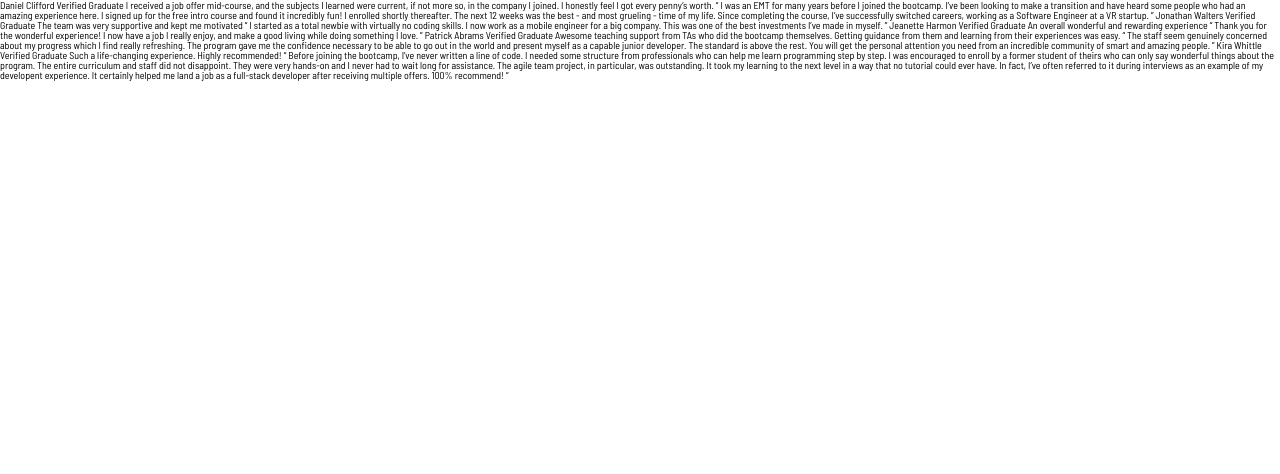
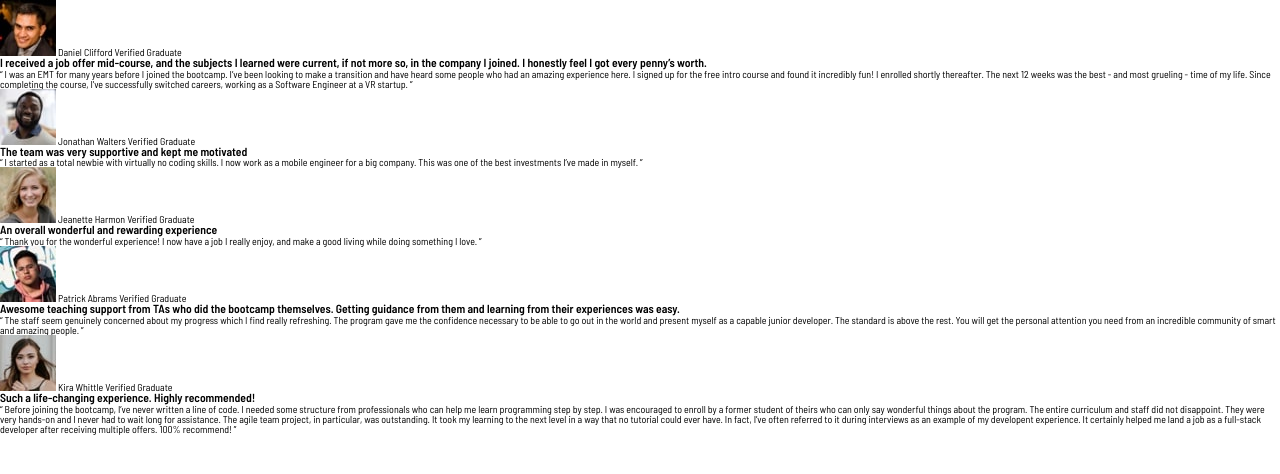
Before and after one commit to GabrielDeFreitas/front-end-mentor-challenges, a plain HTML site: page testimonials-grid-section-main/index.html in a window 1280 px wide. Drawn offline with Linux system fonts and the light colour scheme.

Commit message:
html syntax

```diff
--- a/testimonials-grid-section-main/index.html
+++ b/testimonials-grid-section-main/index.html
@@ -12,58 +12,94 @@
 
 </head>
 <body>
-  Daniel Clifford
-  Verified Graduate
+  <main>
+    <article class="testimonials-grid">
 
-  I received a job offer mid-course, and the subjects I learned were current, if not more so,
-  in the company I joined. I honestly feel I got every penny’s worth.
+      <section class="testimonials-grid__section">
+        <div class="testimonials-grid__avatar">
+          <img class="testimonials-grid__img" src="images/image-daniel.jpg" alt="image-daniel">
+          <span>Daniel Clifford</span>
+          <span>Verified Graduate</span>
+        </div>
 
-  “ I was an EMT for many years before I joined the bootcamp. I’ve been looking to make a
+        <div class="testimonials-grid__content">
+          <h1 class="testimonials-grid__title">I received a job offer mid-course, and the subjects I learned were current, if not more so,
+            in the company I joined. I honestly feel I got every penny’s worth.</h1>
+          <q class="testimonials-grid__quote"> “ I was an EMT for many years before I joined the bootcamp. I’ve been looking to make a
             transition and have heard some people who had an amazing experience here. I signed up
             for the free intro course and found it incredibly fun! I enrolled shortly thereafter.
             The next 12 weeks was the best - and most grueling - time of my life. Since completing
-  the course, I’ve successfully switched careers, working as a Software Engineer at a VR startup. ”
+            the course, I've successfully switched careers, working as a Software Engineer at a VR startup. ”</q>
+        </div>
+      </section>
 
-  Jonathan Walters
-  Verified Graduate
+      <section class="testimonials-grid__section">
+        <div class="testimonials-grid__avatar">
+          <img class="testimonials-grid__img" src="images/image-jonathan.jpg" alt="image-jonathan">
+          <span>Jonathan Walters</span>
+          <span>Verified Graduate</span>
+        </div>
 
-  The team was very supportive and kept me motivated
+        <div class="testimonials-grid__content">
+          <h1 class="testimonials-grid__title">The team was very supportive and kept me motivated</h1>
+          <q class="testimonials-grid__quote">  “ I started as a total newbie with virtually no coding skills. I now work as a mobile engineer
+            for a big company. This was one of the best investments I’ve made in myself. ”
+          </q>
+        </div>
+      </section>
 
-  “ I started as a total newbie with virtually no coding skills. I now work as a mobile engineer
-  for a big company. This was one of the best investments I’ve made in myself. ”
+      <section class="testimonials-grid__section">
+        <div class="testimonials-grid__avatar">
+          <img class="testimonials-grid__img" src="images/image-jeanette.jpg" alt="image-jeanette">
+          <span>Jeanette Harmon</span>
+          <span>Verified Graduate</span>
+        </div>
 
-  Jeanette Harmon
-  Verified Graduate
+        <div class="testimonials-grid__content">
+          <h1 class="testimonials-grid__title">An overall wonderful and rewarding experience</h1>
+          <q class="testimonials-grid__quote"> “ Thank you for the wonderful experience! I now have a job I really enjoy, and make a good living
+            while doing something I love. ”</q>
+        </div>
+      </section>
 
-  An overall wonderful and rewarding experience
+      <section class="testimonials-grid__section">
+        <div class="testimonials-grid__avatar">
+          <img class="testimonials-grid__img" src="images/image-patrick.jpg" alt="image-patrick">
+          <span>Patrick Abrams</span>
+          <span>Verified Graduate</span>
+        </div>
 
-  “ Thank you for the wonderful experience! I now have a job I really enjoy, and make a good living
-  while doing something I love. ”
-
-  Patrick Abrams
-  Verified Graduate
-
-  Awesome teaching support from TAs who did the bootcamp themselves. Getting guidance from them and
-  learning from their experiences was easy.
-
-  “ The staff seem genuinely concerned about my progress which I find really refreshing. The program
+        <div class="testimonials-grid__content">
+          <h1 class="testimonials-grid__title">Awesome teaching support from TAs who did the bootcamp themselves. Getting guidance from them and
+            learning from their experiences was easy.</h1>
+          <q class="testimonials-grid__quote">“ The staff seem genuinely concerned about my progress which I find really refreshing. The program
             gave me the confidence necessary to be able to go out in the world and present myself as a capable
             junior developer. The standard is above the rest. You will get the personal attention you need from
-  an incredible community of smart and amazing people. ”
+            an incredible community of smart and amazing people. ”</q>
+        </div>
+      </section>
 
-  Kira Whittle
-  Verified Graduate
+      <section class="testimonials-grid__section">
+        <div class="testimonials-grid__avatar">
+          <img class="testimonials-grid__img" src="images/image-kira.jpg" alt="image-kira">
+          <span>Kira Whittle</span>
+          <span>Verified Graduate</span>
+        </div>
 
-  Such a life-changing experience. Highly recommended!
-
-  “ Before joining the bootcamp, I’ve never written a line of code. I needed some structure from
+        <div class="testimonials-grid__content">
+          <h1 class="testimonials-grid__title">Such a life-changing experience. Highly recommended!</h1>
+          <q class="testimonials-grid__quote">“ Before joining the bootcamp, I’ve never written a line of code. I needed some structure from
             professionals who can help me learn programming step by step. I was encouraged to enroll by a former
             student of theirs who can only say wonderful things about the program. The entire curriculum and staff
             did not disappoint. They were very hands-on and I never had to wait long for assistance. The agile team
             project, in particular, was outstanding. It took my learning to the next level in a way that no tutorial
             could ever have. In fact, I’ve often referred to it during interviews as an example of my developent
             experience. It certainly helped me land a job as a full-stack developer after receiving multiple offers.
-  100% recommend! ”
+            100% recommend! ”</q>
+        </div>
+      </section>
 
+    </article>
+  </main>
 </body>
 </html>
```
Lines whose indentation alone changed are shown as unchanged.
